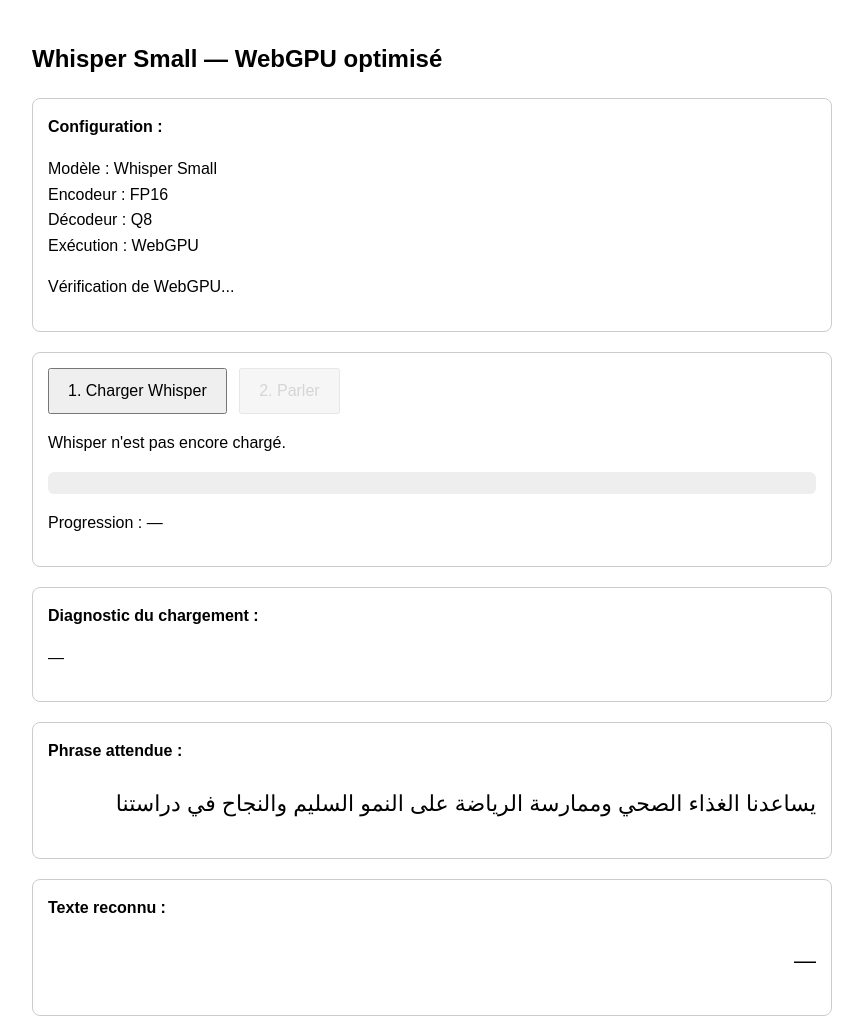
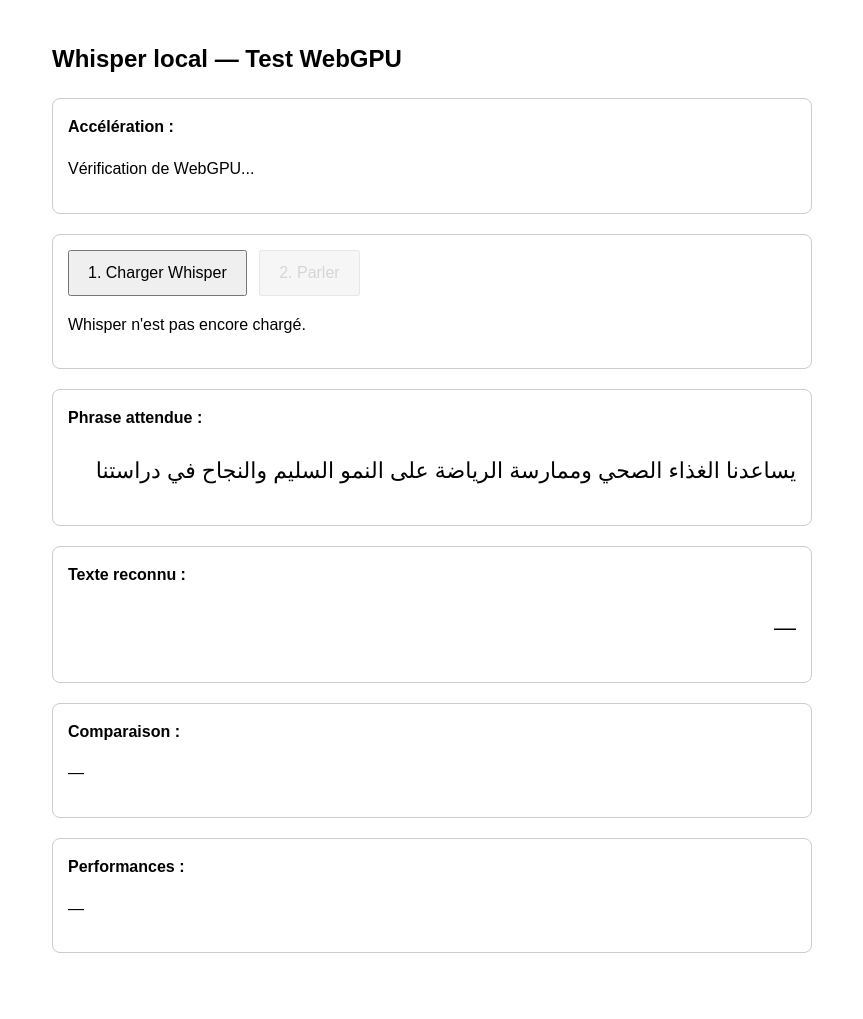
Before and after one commit to fh2-glitch/whisper-local-test, a plain HTML site: page index.html in a window 1280 px wide. Shown: the top 1019 px of the page, without its empty margins (208-1071 px from the left). After the commit the page ends 993 px from the top, so only its background shows below. Drawn offline with Linux system fonts and the light colour scheme.

Commit message:
Update index.html

```diff
--- a/index.html
+++ b/index.html
@@ -5,12 +5,12 @@
     <meta charset="utf-8">
     <meta name="viewport" content="width=device-width, initial-scale=1">
 
-    <title>Whisper Small — WebGPU optimisé</title>
+    <title>Whisper local — WebGPU</title>
 
     <style>
         body {
             font-family: Arial, sans-serif;
-            max-width: 800px;
+            max-width: 760px;
             margin: 40px auto;
             padding: 0 20px;
             line-height: 1.6;
@@ -40,48 +40,16 @@
             text-align: right;
             font-size: 22px;
         }
-
-        #progressBarContainer {
-            width: 100%;
-            height: 22px;
-            background: #eee;
-            border-radius: 6px;
-            overflow: hidden;
-            margin-top: 10px;
-        }
-
-        #progressBar {
-            width: 0%;
-            height: 100%;
-            background: #555;
-            transition: width 0.2s;
-        }
-
-        #detailsChargement {
-            white-space: pre-wrap;
-            font-family: monospace;
-            font-size: 13px;
-            max-height: 300px;
-            overflow-y: auto;
-        }
     </style>
 </head>
 
 <body>
 
-    <h2>Whisper Small — WebGPU optimisé</h2>
-
+    <h2>Whisper local — Test WebGPU</h2>
 
     <div class="bloc">
 
-        <b>Configuration :</b>
-
-        <p>
-            Modèle : Whisper Small<br>
-            Encodeur : FP16<br>
-            Décodeur : Q8<br>
-            Exécution : WebGPU
-        </p>
+        <b>Accélération :</b>
 
         <p id="gpu">
             Vérification de WebGPU...
@@ -103,28 +71,6 @@
         <p id="etat">
             Whisper n'est pas encore chargé.
         </p>
-
-
-        <div id="progressBarContainer">
-            <div id="progressBar"></div>
-        </div>
-
-        <p id="progressText">
-            Progression : —
-        </p>
-
-    </div>
-
-
-    <div class="bloc">
-
-        <b>Diagnostic du chargement :</b>
-
-        <p id="diagnostic">
-            —
-        </p>
-
-        <div id="detailsChargement"></div>
 
     </div>
 
```
